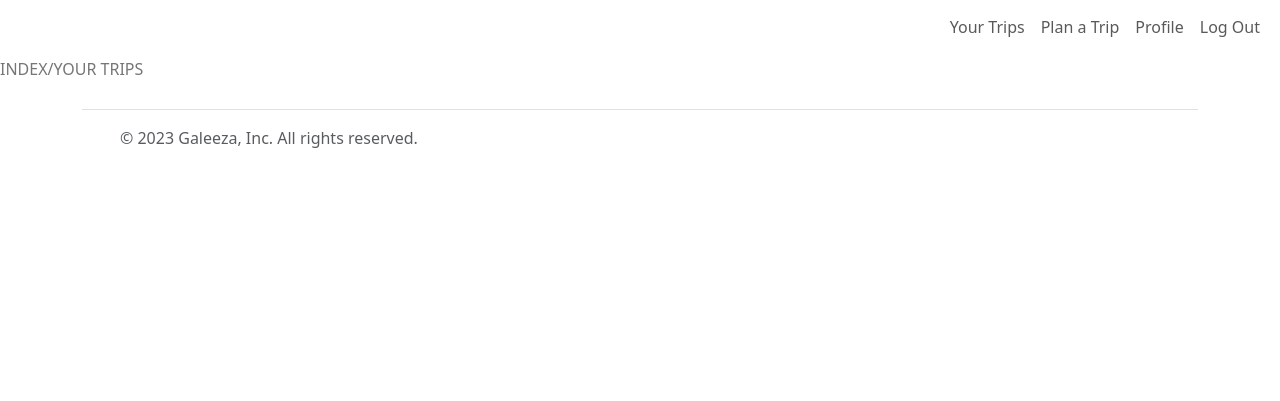
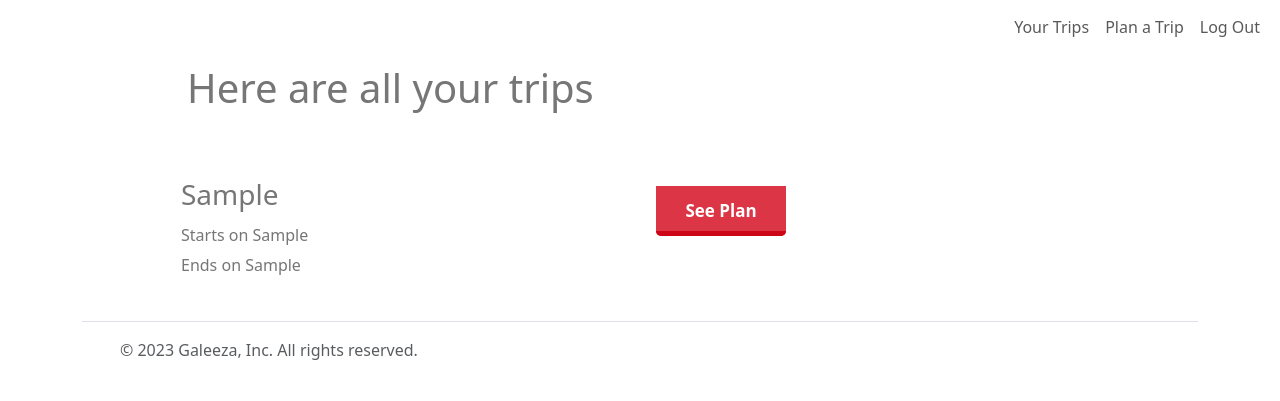
Before and after one commit to danibachini/CS50-Final-Project, a Flask app: page / in a window 1280 px wide. Shown: the top 401 px of the page. Run offline with Flask 2, Linux system fonts and the light colour scheme; the visitor is signed in with stand-in values (Sample User, id 1); tables that the repository leaves empty or names only in its code hold one stand-in row (values such as "Sample post"); some libraries are stand-ins or nearby versions.

Commit message:
Plan and Index (All Trips) working

```diff
--- a/galeeza/galeeza/app.py
+++ b/galeeza/galeeza/app.py
@@ -12,7 +12,7 @@ from bcrypt import hashpw, checkpw, gensalt
 from flask import Flask, redirect, render_template, request, session, flash, jsonify
 from flask_session import Session
 # import pymysql
-# from datetime import datetime
+import datetime
 import re
 from galeeza.helpers import apology, login_required
 
@@ -30,15 +30,14 @@ datab = mysql.connector.connect(
     database="galeeza"
 )
 
-mycursor = datab.cursor()
+mycursor = datab.cursor(buffered=True)
+
+
+
 
 # CHECK DB DESIGN AT https://app.sqldbm.com/MySQL/Edit/p249319/
 
-@app.route("/")
-@login_required
-def index():
-    """Your Trips - Display all the planned trips and old trips"""
-    return render_template("index.html")
+
 
 
 @app.route("/signup", methods=["GET", "POST"])
@@ -165,7 +164,7 @@ def preferences():
                 mycursor.execute("SELECT id FROM user_preferences WHERE id_user=%s", (session["user_id"],))
                 existing_id_user = mycursor.fetchone()
 
-                if not(existing_id_user): # if it doesn't exist a record of the user in this table, add it into it
+                if not existing_id_user: # if it doesn't exist a record of the user in this table, add it into it
                     mycursor.execute("INSERT INTO user_preferences (id_user, cost_day) VALUES (%s, %s)", (session["user_id"], i))
                     datab.commit()
 
@@ -174,17 +173,17 @@ def preferences():
                     datab.commit()
 
             else: # if it comes to else, it's a category
-                # get the id of the category in the types table
-                mycursor.execute("SELECT id FROM types WHERE category=%s", (i,))
+                # get the id of the category in the categories table
+                mycursor.execute("SELECT id FROM categories WHERE category=%s", (i,))
                 find_result = mycursor.fetchone()[0]
 
-                # check on the chosen_preferences table if there's an id_type compatible with the id of the category selected by the user
-                mycursor.execute("SELECT id_type FROM chosen_preferences WHERE id_type=%s", (find_result,))
+                # check on the chosen_categories table if there's an id_category compatible with the id of the category selected by the user
+                mycursor.execute("SELECT id_category FROM chosen_categories WHERE id_category=%s AND id_user=%s", (find_result, session["user_id"]))
                 category_id = mycursor.fetchone()
 
-                if not(category_id):
-                    # add the user selected preference to the chosen_preferences table
-                    mycursor.execute("INSERT INTO chosen_preferences (id_type, id_user, bool_value) VALUES (%s, %s, %s)", (find_result, session["user_id"], 1))
+                if not category_id:
+                    # add the user selected preference to the chosen_categories table
+                    mycursor.execute("INSERT INTO chosen_categories (id_category, id_user) VALUES (%s, %s)", (find_result, session["user_id"]))
                     datab.commit()
 
         return redirect("plan.html")
@@ -199,23 +198,53 @@ def plan():
     """Take the user to plan the trip"""
 
     if request.method == "POST":
-        return "TODO"
+        arrival = request.form["arrival"]
+        departure = request.form["departure"]
+        city = request.form["select_city"]
 
-    # PSEUDOCODE
+        # if both arrival, departure, and city were filled, then add them to the datab
+        if city and arrival and departure:
 
+            # count the amount of days
+            first_day = datetime.datetime.strptime(arrival, "%Y-%m-%d")
+            last_day = datetime.datetime.strptime(departure, "%Y-%m-%d")
+            days = (last_day - first_day).days
 
+            # add trip info into the table plans
+            mycursor.execute("INSERT INTO plans (city, arrival, departure, days, id_user) VALUES (%s, %s, %s, %s, %s)", (city, arrival, departure, days, session["user_id"]))
+            datab.commit()
 
-    # PAGES TO DO
-    # one page to fill info to create the plan (city, dates)
-    # one page for each plan
-    # one page for all plans
+            # get the id of the row just added to the table
+            mycursor.execute("SELECT id FROM plans WHERE city=%s AND arrival=%s AND departure=%s AND id_user=%s", (city, arrival, departure, session["user_id"]))
+            id_plan = mycursor.fetchone()[0]
+            # print(id_plan)
 
+            # get the cost_day from user_preferences table of the user
+            mycursor.execute("SELECT cost_day FROM user_preferences WHERE id_user=%s", (session["user_id"],))
+            convert_cost = mycursor.fetchone()[0]
 
+            # convert the cost_day from integer to low, medium, or high so it's compatible with the places table price_level column
+            if convert_cost <= 20:
+                price_level = ("low")
+            elif convert_cost >= 21 and convert_cost <= 70:
+                price_level = ("medium")
+            else:
+                price_level = ("high")
 
+            # for each day of the plan, select 4 places from the places table according to the chosen_categories table
+            for day in range(days):
+                mycursor.execute ("SELECT id FROM places WHERE city=%s AND price_level=%s AND id_cat IN (SELECT id_category FROM chosen_categories WHERE id_user=%s) ORDER BY RAND() LIMIT 4", (city, price_level, session["user_id"]))
+                day = mycursor.fetchall()
 
+                # insert the places of each day into the days table
+                mycursor.execute("INSERT INTO days (id_plan, place_1, place_2, place_3, place_4) VALUES (%s, %s, %s, %s, %s)", (id_plan, day[0][0], day[1][0], day[2][0], day[3][0]))
+                datab.commit()
 
+            # return redirect("/trip_planning")
+            return ("it is working")
 
-
+        else: # if any info is missing
+            return apology("All fields are required")
 
     else:
         # check on the datab table if there is at least one row with the session user_id of the user logged in
@@ -230,12 +259,109 @@ def plan():
         return render_template("plan.html")
 
 
+# @app.route("/trip_planning", methods=["GET"])
+# @login_required
+# def trip_planning():
+#     """Display the user's trip planning"""
+
+#     # SELECT days FROM plans WHERE
+
+#     # heading = ("Day xyz")
+#     # data = (data_from_datab)
+
+#     return render_template("eachPlan.html")
+
+
+@app.route("/")
+@login_required
+def index():
+    """Your Trips - Display all the planned trips and old trips"""
+
+    mycursor.execute("SELECT id, city, arrival, departure FROM plans WHERE id_user=%s",(session["user_id"],))
+    trips_list = mycursor.fetchall()
+
+    return render_template("index.html", trips_list=trips_list)
+
+
+
+@app.route("/<trip_id>")
+@login_required
+def eachPlan(trip_id):
+    """Display the plan of each trip"""
+    # print("Working here")
+
+
+    return("It works")
 
 
 
 
-@app.route("/profile", methods=["GET", "POST"])
-@login_required
-def profile():
-    """Display the user's profile"""
-    return render_template("profile.html")
+
+
+
+
+# @app.route("/<id>")
+# @login_required
+# def particularplan(id):
+#     print("im here"+id)
+#     return("ici")
+
+
+# @app.route("/profile", methods=["GET", "POST"])
+# @login_required
+# def profile():
+#     """Display the user's profile"""
+#     return render_template("profile.html")
+
+
+
+
+
+# INSERT INTO table_name(column_1,column_2,column_3) VALUES (value_1,value_2,value_3);
+
+# INSERT INTO categories(id_type, category)
+# VALUES (1, 'steakhouse'), (1, 'sea_food'), (1, 'dietary'), (1, 'veg'), (1, 'pizza_pasta'), (1, 'fast_food'), (1, 'regional'), (1, 'cafe');
+
+
+# INSERT INTO categories(id_type, category) VALUES (2, 'tourism');
+
+# cat_1, cat_2, name, address, city, price_level
+
+
+# CREATE TABLE day_has_places;
+
+# Id
+# FK (id of the plan)
+# Column for each place (if there are gonna be 6 places per day, then 6 columns) - FK from places
+
+# 4 places for attractions
+# 2 places for eating
+
+
+
+
+# CREATE TABLE days
+# (
+#   id INT NOT NULL AUTO_INCREMENT,
+#   id_plan INT NOT NULL,
+#   PRIMARY KEY (id),
+#   FOREIGN KEY (id_plan) REFERENCES plans(id)
+# );
+
+
+    # PSEUDOCODE
+    # if any field is empty (city, arrival, and departure), then:
+        # error page - all fields are required
+    # else:
+        # add info into the table plans
+        # count amount of days and
+            # for each day, create a row with places in the table days
+            # Cannot repeat attraction or restaurant
+        # display list with the activities for the amount of days selected (page of a single plan)
+
+
+
+    # PAGES TO CREATE -------------------------------------
+    # one page to fill info to create the plan (city, dates)
+    # one page for each plan
+    # one page for all plans
--- a/galeeza/galeeza/static/style.css
+++ b/galeeza/galeeza/static/style.css
@@ -17,6 +17,7 @@ h4,
 h5,
 h6 {
     color: #767676;
+    padding: 10px;
 }
 
 p {
@@ -74,7 +75,8 @@ label {
 
 button#prev-btn,
 button#next-btn,
-button#submit-btn {
+button#submit-btn,
+button#submitButton {
     font-size: 17px;
     font-weight: bold;
     position: relative;
@@ -100,6 +102,7 @@ button#submit-btn {
 
 button#prev-btn:after,
 button#next-btn:after,
+button#submitButton:after,
 button#submit-btn:after {
     position: absolute;
     top: 90%;
@@ -114,6 +117,7 @@ button#submit-btn:after {
 
 button#prev-btn:hover::after,
 button#next-btn:hover::after,
+button#submitButton:hover::after,
 button#submit-btn:hover::after {
     transform: translateY(-80%);
     transition: transform .3s;
@@ -419,9 +423,11 @@ input[type="radio"]:hover {
     position: relative;
     margin: 0 auto 3rem;
 }
+
 .range {
     width: 100%;
 }
+
 .bubble {
     background: #DC3545;
     color: white;
@@ -431,6 +437,7 @@ input[type="radio"]:hover {
     left: 50%;
     transform: translateX(-50%);
 }
+
 .bubble::after {
     content: "";
     position: absolute;
@@ -440,3 +447,21 @@ input[type="radio"]:hover {
     top: -1px;
     left: 50%;
 }
+
+.dropdown {
+    margin: 2rem;
+}
+
+.dropdownDate, .dropdownCity {
+    margin: 2rem;
+}
+
+#trip-info {
+    margin: 0rem;
+}
+
+#trip-city {
+    margin-bottom: 0.5rem;
+    margin-top: 2rem;
+    padding: 0rem;
+}
--- a/galeeza/galeeza/templates/index.html
+++ b/galeeza/galeeza/templates/index.html
@@ -1,11 +1,32 @@
 {% extends "layout.html" %}
 
 {% block title %}
-    Sign in
+    Trips
 {% endblock %}
 
 {% block main %}
-    <form action="/" method="post">
-        <p>INDEX/YOUR TRIPS</p>
-    </form>
+
+    <div class="container">
+        <div class="row justify-content-center">
+
+        <div class="col-md-10">
+            <h1>Here are all your trips</h1>
+        </div>
+
+        {% for trip in trips_list %}
+
+            <div class="col-lg-5 p-3">
+                <h3 id = "trip-city">{{ trip[1] }}</h3>
+                <p id = "trip-info">Starts on {{ trip[2] }}</p>
+                <p id = "trip-info">Ends on {{ trip[3] }}</p>
+            </div>
+
+            <div class="col-lg-5 p-3">
+                <a href="{{ url_for('eachPlan', trip_id=trip[0]) }}">
+                    <button id="submitButton">See Plan</button>
+                </a>
+            </div>
+
+        {% endfor %}
+
 {% endblock %}
--- a/galeeza/galeeza/templates/layout.html
+++ b/galeeza/galeeza/templates/layout.html
@@ -8,14 +8,7 @@
         <!-- make it responsive -->
         <meta name="viewport" content="initial-scale=1, width=device-width">
 
-        <!-- Bootstrap CSS -->
-        <link href="https://cdn.jsdelivr.net/npm/bootstrap@5.3.0-alpha1/dist/css/bootstrap.min.css" rel="stylesheet" integrity="sha384-GLhlTQ8iRABdZLl6O3oVMWSktQOp6b7In1Zl3/Jr59b6EGGoI1aFkw7cmDA6j6gD" crossorigin="anonymous">
 
-        <!-- Bootstrap JS -->
-        <script src="https://cdn.jsdelivr.net/npm/bootstrap@5.3.0-alpha1/dist/js/bootstrap.bundle.min.js" integrity="sha384-w76AqPfDkMBDXo30jS1Sgez6pr3x5MlQ1ZAGC+nuZB+EYdgRZgiwxhTBTkF7CXvN" crossorigin="anonymous"></script>
-
-        <!-- Styles CSS -->
-        <link href="../static/style.css" rel="stylesheet">
 
 
 
@@ -53,9 +46,9 @@
                             <li class="nav-item">
                                 <a class="nav-link" href="/plan">Plan a Trip</a>
                             </li>
-                            <li class="nav-item">
+                            <!-- <li class="nav-item">
                                 <a class="nav-link" href="/profile">Profile</a>
-                            </li>
+                            </li> -->
                             <li class="nav-item">
                                 <a class="nav-link" href="/logout">Log Out</a>
                             </li>
@@ -97,12 +90,16 @@
               </ul> -->
 
             </footer>
-          </div>
+        </div>
+
+        <!-- Bootstrap JS -->
+        <!-- when you use bootstrap.bundle.min.js, you do not need to include the scripts for Popper and jQuery because they're already included in this script -->
+        <!-- <script src="https://cdn.jsdelivr.net/npm/bootstrap@5.3.0-alpha1/dist/js/bootstrap.bundle.min.js" integrity="sha384-w76AqPfDkMBDXo30jS1Sgez6pr3x5MlQ1ZAGC+nuZB+EYdgRZgiwxhTBTkF7CXvN" crossorigin="anonymous"></script> -->
 
         <!-- jQuery -->
+        <!-- the first script has slim which was causing some issues in the code, so use the second script (shorter one) -->
         <!-- <script src="https://code.jquery.com/jquery-3.2.1.slim.min.js" integrity="sha384-KJ3o2DKtIkvYIK3UENzmM7KCkRr/rE9/Qpg6aAZGJwFDMVNA/GpGFF93hXpG5KkN" crossorigin="anonymous"></script> -->
         <script src="https://code.jquery.com/jquery-3.1.1.min.js"></script>
-
 
         <!-- Bootstrap Popper -->
         <script src="https://cdn.jsdelivr.net/npm/@popperjs/core@2.11.6/dist/umd/popper.min.js" integrity="sha384-oBqDVmMz9ATKxIep9tiCxS/Z9fNfEXiDAYTujMAeBAsjFuCZSmKbSSUnQlmh/jp3" crossorigin="anonymous"></script>
@@ -110,5 +107,13 @@
         <!-- Bootstrap JS -->
         <script src="https://cdn.jsdelivr.net/npm/bootstrap@5.3.0-alpha1/dist/js/bootstrap.min.js" integrity="sha384-mQ93GR66B00ZXjt0YO5KlohRA5SY2XofN4zfuZxLkoj1gXtW8ANNCe9d5Y3eG5eD" crossorigin="anonymous"></script>
 
+        <!-- Bootstrap CSS -->
+        <link href="https://cdn.jsdelivr.net/npm/bootstrap@5.3.0-alpha1/dist/css/bootstrap.min.css" rel="stylesheet" integrity="sha384-GLhlTQ8iRABdZLl6O3oVMWSktQOp6b7In1Zl3/Jr59b6EGGoI1aFkw7cmDA6j6gD" crossorigin="anonymous">
+
+        <!-- Styles CSS -->
+        <link href="../static/style.css" rel="stylesheet">
+
+
+
     </body>
 </html>
```
Also changed, not shown: galeeza/galeeza/static/js/scriptPlan.js (added, +40 -0 lines), galeeza/galeeza/static/js/scriptPref.js (renamed from galeeza/galeeza/static/js/script.js, +23 -4 lines), galeeza/galeeza/templates/eachPlan.html (added, +13 -0 lines), galeeza/galeeza/templates/plan.html (+45 -7 lines), galeeza/galeeza/templates/preferences.html (+5 -3 lines), 4 other files. Lines whose indentation alone changed are shown as unchanged.
